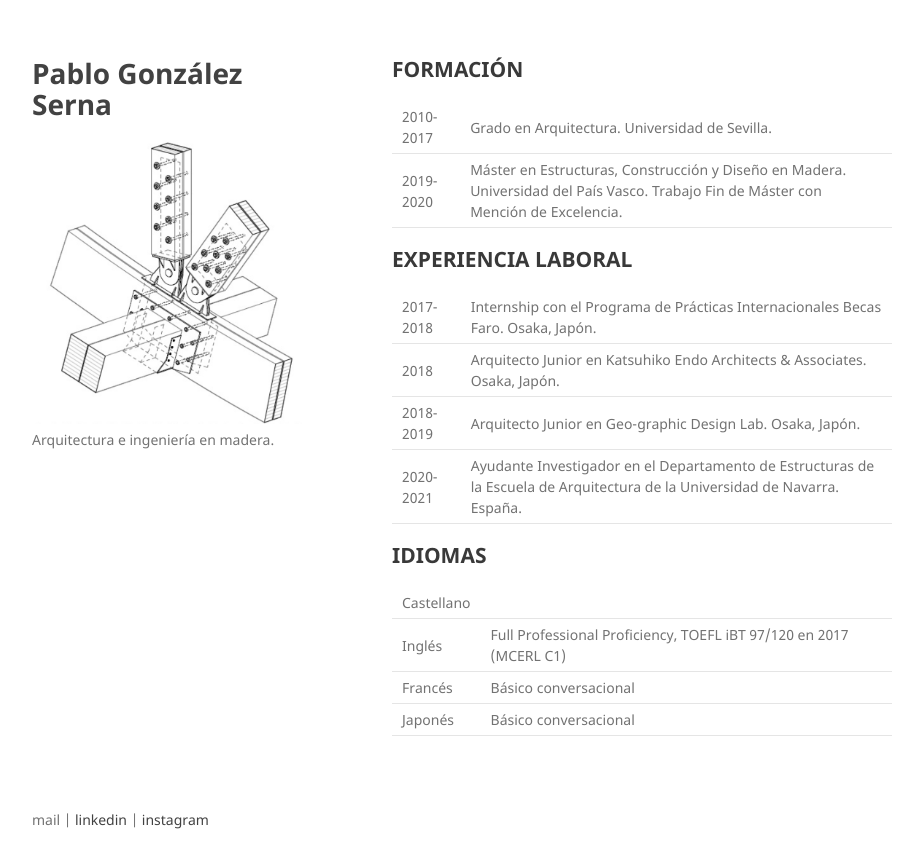
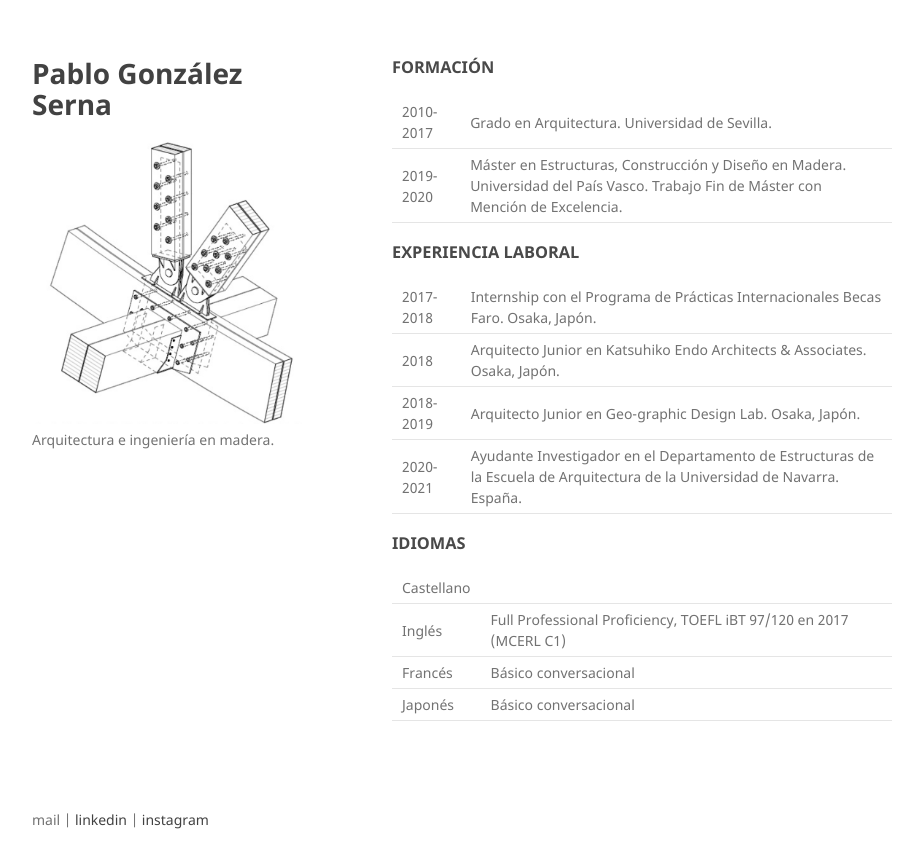
Before and after one commit to parametropic/webtest2, a Jekyll site: the page built from cv.md, in a window 1280 px wide. Shown: the top 868 px of the page, without its empty margins (178-1101 px from the left). Built offline with Jekyll 4.4.1, drawn with Linux system fonts in a browser that asks for light colours; our own code applies the rules of GitHub Pages for plain Markdown files.

Commit message:
Update cv.md

```diff
--- a/cv.md
+++ b/cv.md
@@ -1,16 +1,16 @@
-## FORMACIÓN
+### FORMACIÓN
 
 2010-2017 | Grado en Arquitectura. Universidad de Sevilla.
 2019-2020 | Máster en Estructuras, Construcción y Diseño en Madera. Universidad del País Vasco. Trabajo Fin de Máster con Mención de Excelencia.
 
-## EXPERIENCIA LABORAL
+### EXPERIENCIA LABORAL
 
 2017-2018 | Internship con el Programa de Prácticas Internacionales Becas Faro. Osaka, Japón.
 2018      | Arquitecto Junior en Katsuhiko Endo Architects & Associates. Osaka, Japón.
 2018-2019 | Arquitecto Junior en Geo-graphic Design Lab. Osaka, Japón.
 2020-2021 | Ayudante Investigador en el Departamento de Estructuras de la Escuela de Arquitectura de la Universidad de Navarra. España.
 
-## IDIOMAS
+### IDIOMAS
 
 Castellano|
 Inglés    | Full Professional Proficiency, TOEFL iBT 97/120 en 2017 (MCERL C1)
```
